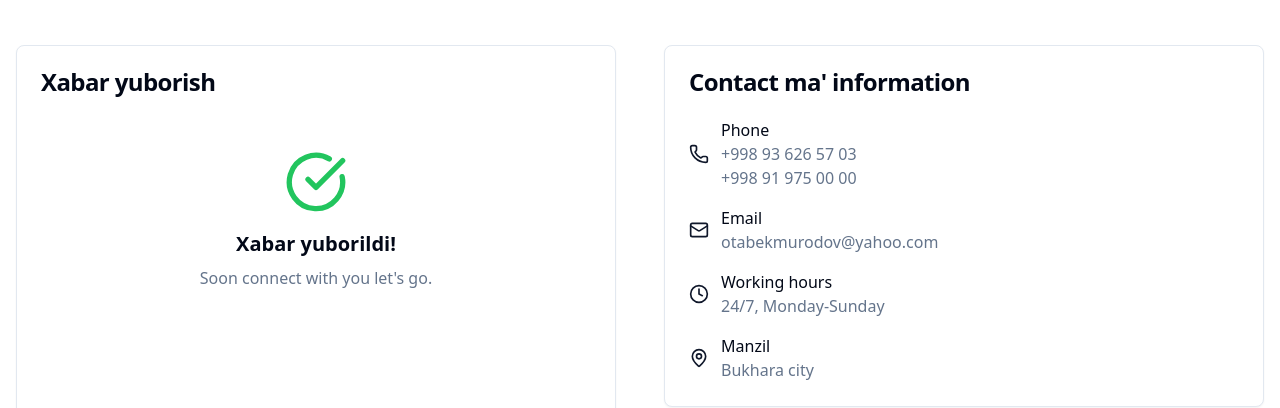
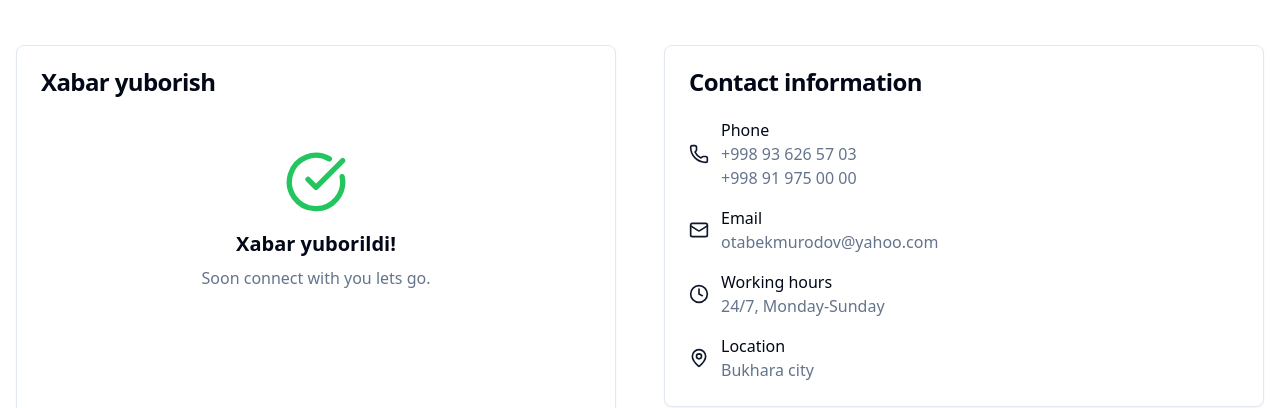
Before and after one commit to Umidjon-developer05/hotel-grand, a Next.js app: page /en/aloqa in a window 1280 px wide. Both pictures are taken after typing "Sample", "name@example.com", "Sample" into the empty fields and a click on the button "Send message". Shown: the part 200-608 px from the top of the page. Built offline with nearby package versions, Linux system fonts and the light colour scheme.

Commit message:
:fix app

```diff
--- a/app/[lang]/aloqa/_components/Aloqaform.tsx
+++ b/app/[lang]/aloqa/_components/Aloqaform.tsx
@@ -54,7 +54,7 @@ export default function Aloqaform({ dictionary }: { dictionary: Dictionary }) {
 								<CheckCircle className='h-16 w-16 text-green-500 mx-auto mb-4' />
 								<h3 className='text-xl font-semibold mb-2'>Xabar yuborildi!</h3>
 								<p className='text-muted-foreground'>
-									Soon connect with you let&apos;s go.
+									Soon connect with you lets go.
 								</p>
 							</div>
 						) : (
@@ -103,7 +103,7 @@ export default function Aloqaform({ dictionary }: { dictionary: Dictionary }) {
 				<div className='space-y-6'>
 					<Card>
 						<CardHeader>
-							<CardTitle>Contact ma&apos; information</CardTitle>
+							<CardTitle>Contact information</CardTitle>
 						</CardHeader>
 						<CardContent className='space-y-4'>
 							<div className='flex items-center space-x-3'>
@@ -133,7 +133,7 @@ export default function Aloqaform({ dictionary }: { dictionary: Dictionary }) {
 							<div className='flex items-center space-x-3'>
 								<MapPin className='h-5 w-5 text-primary' />
 								<div>
-									<p className='font-medium'>Manzil</p>
+									<p className='font-medium'>Location</p>
 									<p className='text-muted-foreground'>Bukhara city</p>
 								</div>
 							</div>
```
